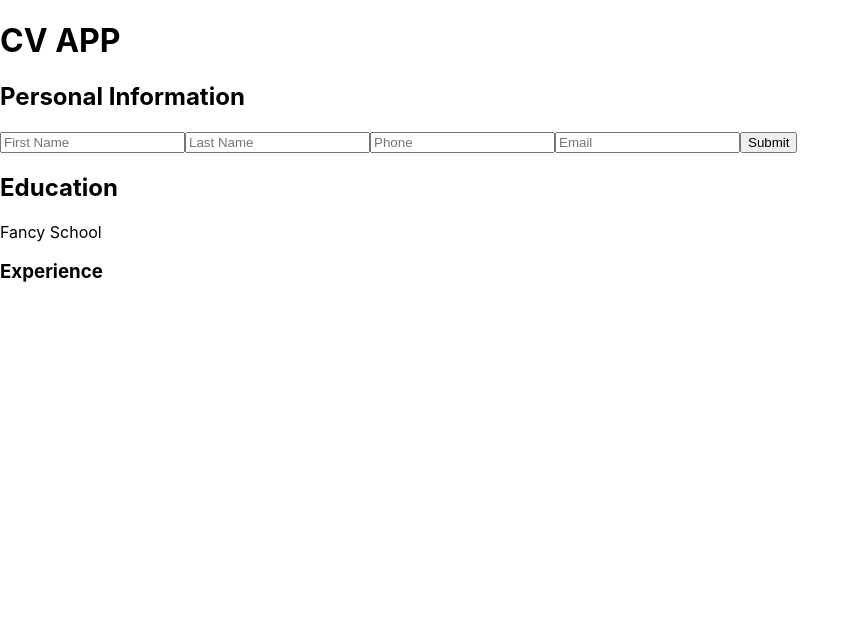
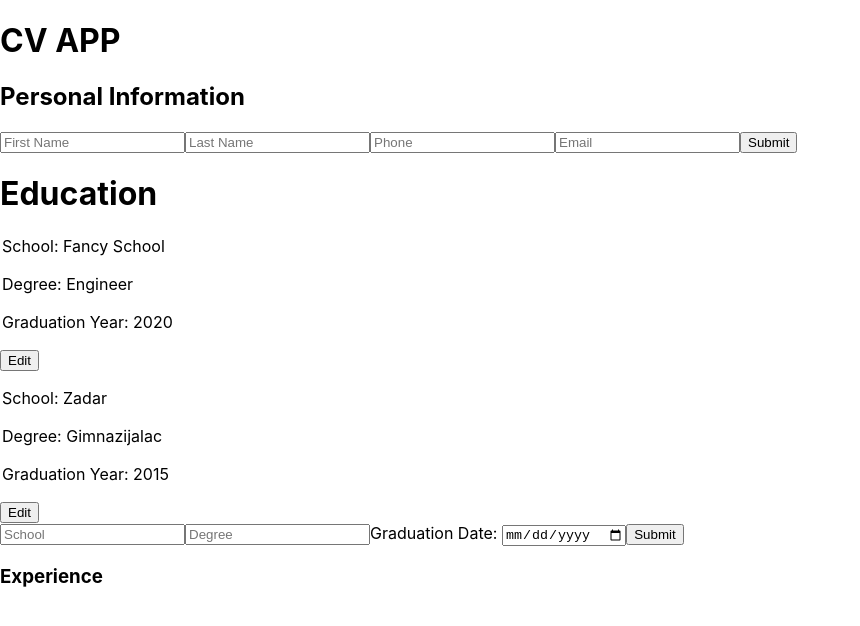
Before and after one commit to Jonjo15/cv-app, a React (Create React App) app in the folder cv-app/: page / in a window 1280 px wide. Shown: the top 626 px of the page, without its empty margins (0-860 px from the left). Built offline with nearby package versions, Linux system fonts and the light colour scheme.

Commit message:
Started Education part

```diff
--- a/cv-app/src/App.js
+++ b/cv-app/src/App.js
@@ -16,6 +16,7 @@ class App extends React.Component {
       isEditingEducation: false,
       education: [
         { school: "Fancy School", degree: "Engineer", graduationDate: "2020" },
+        { school: "Zadar", degree: "Gimnazijalac", graduationDate: "2015" },
       ],
       experience: [],
     };
@@ -34,6 +35,11 @@ class App extends React.Component {
   };
   handleChange = (e) => {
     const { name, value } = e.target;
+    /* if (name === "education") {
+      this.setState(prevState=> {
+
+      })
+    } */
     this.setState({ [name]: value });
   };
   render() {
@@ -47,7 +53,11 @@ class App extends React.Component {
           handleSubmit={this.handleSubmit}
           data={this.state}
         />
-        <Education data={education} />
+        <Education
+          data={education}
+          handleChange={this.handleChange}
+          handleSubmit={this.handleSubmit}
+        />
         <Experience />
       </div>
     );
--- a/cv-app/src/components/Education.js
+++ b/cv-app/src/components/Education.js
@@ -1,12 +1,25 @@
 import React from "react";
-
-function Education(props) {
-  return (
-    <div>
-      <h2>Education</h2>
-      {props.data[0].school}
-    </div>
-  );
+import EducationForm from "./EducationForm";
+class Education extends React.Component {
+  render() {
+    const elements = this.props.data.map((element, i) => (
+      <div className="educationList" key={i}>
+        <p>School: {element.school}</p>
+        <p>Degree: {element.degree}</p>
+        <p>Graduation Year: {element.graduationDate}</p>
+        <button>Edit</button>
+      </div>
+    ));
+    return (
+      <div>
+        <h1>Education</h1>
+        {elements}
+        {!this.props.data.isEditingEducation ? (
+          <EducationForm handleChange={this.props.handleChange} />
+        ) : null}
+      </div>
+    );
+  }
 }
 
 export default Education;
--- /dev/null
+++ b/cv-app/src/components/EducationForm.js
@@ -0,0 +1,15 @@
+import React from "react";
+
+function EducationForm(props) {
+  return (
+    <form>
+      <input type="text" placeholder="School"></input>
+      <input type="text" placeholder="Degree"></input>
+      <label>Graduation Date: </label>
+      <input type="date"></input>
+      <button>Submit</button>
+    </form>
+  );
+}
+
+export default EducationForm;
```
